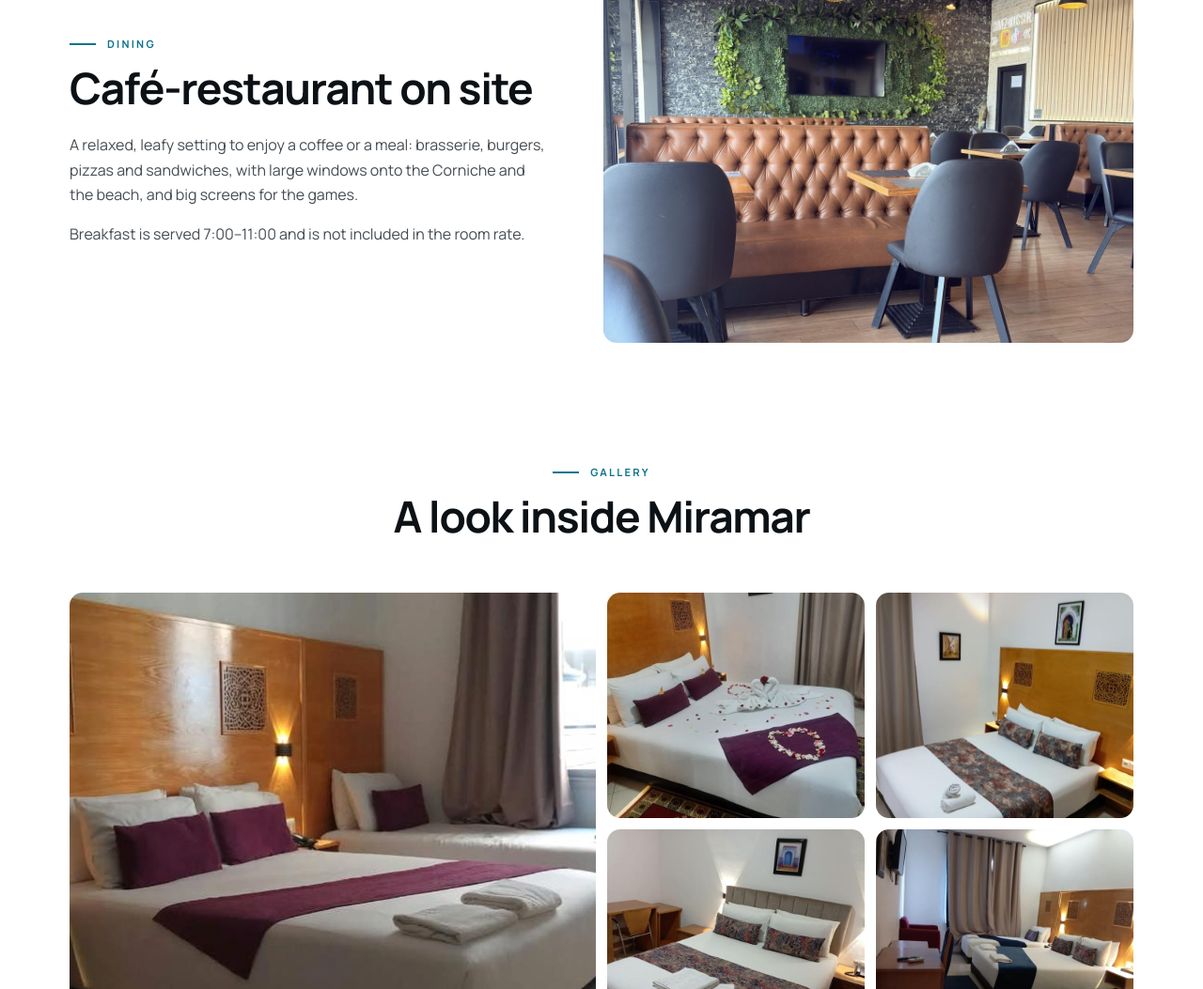
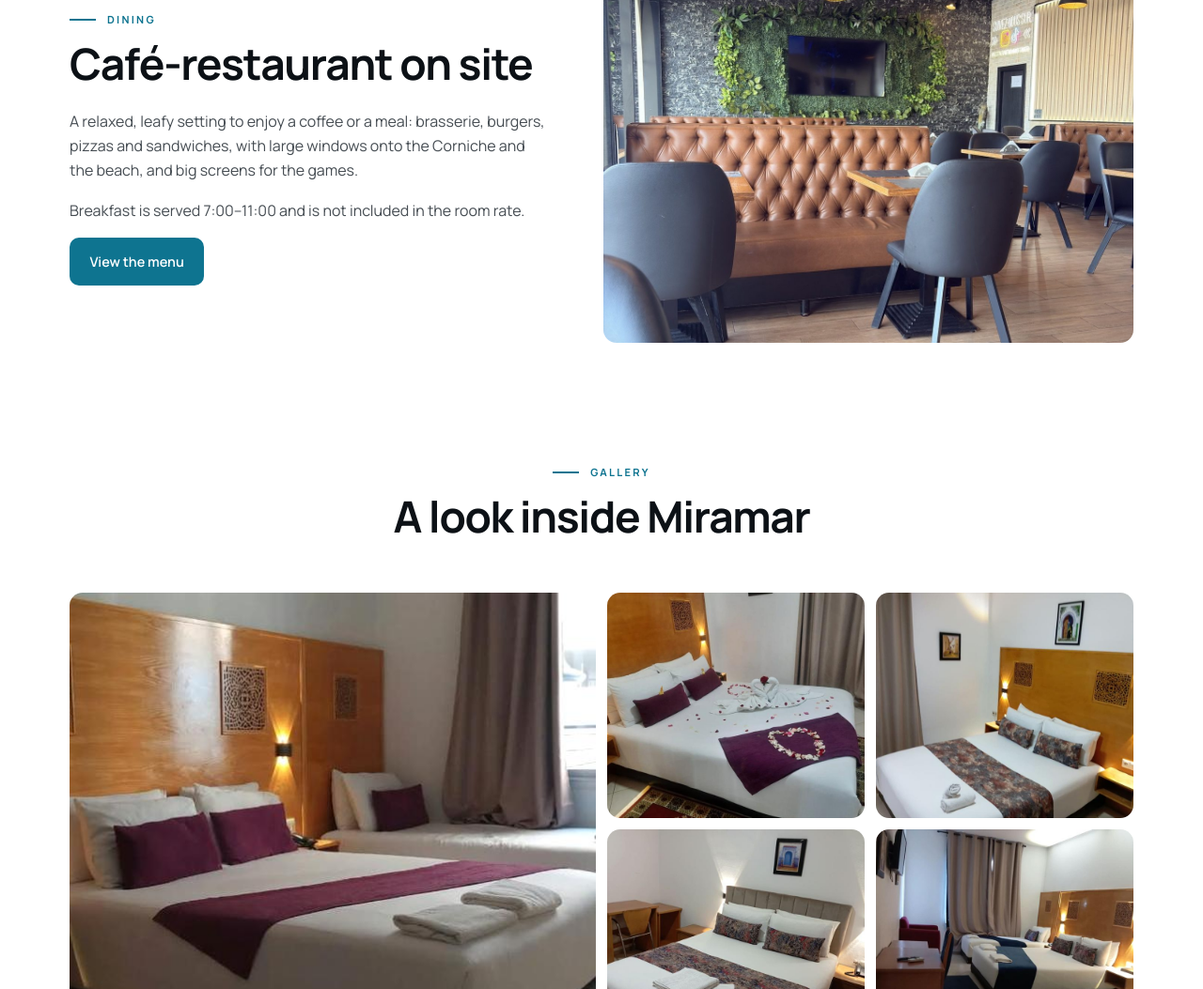
Before and after one commit to mouadamraji2020-star/HotelMiramar, a plain HTML site: page index.html in a window 1280 px wide. Shown: the part 4281-5334 px from the top of the page at 94% size. Drawn offline with Linux system fonts and the light colour scheme.

Commit message:
Add a "View the menu" button linking to the restaurant's online menu
Co-Authored-By: Claude Sonnet 5.5 <noreply@anthropic.com>
Claude-Session: https://claude.ai/code/session_01UwzTTof3oVuRbgLnMhYEf4

```diff
--- a/index.html
+++ b/index.html
@@ -679,6 +679,7 @@
       <h2 data-i18n="din_title">Café-restaurant on site</h2>
       <p data-i18n="din_p1">A relaxed, leafy setting to enjoy a coffee or a meal: brasserie, burgers, pizzas and sandwiches, with large windows onto the Corniche and the beach, and big screens for the games.</p>
       <p data-i18n="din_p2">Breakfast is served 7:00–11:00 and is not included in the room rate.</p>
+      <a class="btn btn-primary" href="https://scan.feadys.com/?uidEts=49LoPLdY4XR8SEtc3vqcTas2Nwn2&amp;OrderOnline=false" target="_blank" rel="noopener" data-i18n="din_menu">View the menu</a>
     </div>
     <div class="dining-media reveal">
       <div class="dm dm-main" role="img" aria-label="Café-restaurant of Hôtel Miramar Tanger"></div>
@@ -888,7 +889,7 @@ const T = {
   book_stay:"Book your stay",see_rooms:"Discover our rooms",checkin:"Check-in",checkout:"Check-out",guests:"Guests",room:"Room",check_avail:"Check availability",
   about_eyebrow:"Welcome",about_title:"Your stay by the sea in Tangier",
   about_p1:"Hôtel Miramar sits right on the Corniche, across the road from Tangier Beach and a short walk from Tanja Marina Bay. Many of our rooms look straight out over the bay towards Spain.",
-  din_eyebrow:"Dining",din_title:"Café-restaurant on site",din_p1:"A relaxed, leafy setting to enjoy a coffee or a meal: brasserie, burgers, pizzas and sandwiches, with large windows onto the Corniche and the beach, and big screens for the games.",din_p2:"Breakfast is served 7:00–11:00 and is not included in the room rate.",
+  din_eyebrow:"Dining",din_title:"Café-restaurant on site",din_p1:"A relaxed, leafy setting to enjoy a coffee or a meal: brasserie, burgers, pizzas and sandwiches, with large windows onto the Corniche and the beach, and big screens for the games.",din_menu:"View the menu",din_p2:"Breakfast is served 7:00–11:00 and is not included in the room rate.",
   about_p3:"One of the best-rated hotels for couples and families, with a café-restaurant on site and panoramic views over the beach and the marina.",
   about_p2:"Our team at reception is here day and night to help with anything — from your arrival by ferry or plane to finding the best way through the Medina.",
   fact1:"rooms over 4 floors",fact2b:"Sea",fact2:"right in front of the hotel",fact3:"reception",
@@ -916,7 +917,7 @@ const T = {
   book_stay:"Réserver votre séjour",see_rooms:"Découvrir nos chambres",checkin:"Arrivée",checkout:"Départ",guests:"Personnes",room:"Chambre",check_avail:"Vérifier la disponibilité",
   about_eyebrow:"Bienvenue",about_title:"Votre séjour face à la mer à Tanger",
   about_p1:"L'Hôtel Miramar se trouve sur la Corniche, juste en face de la plage de Tanger et à quelques pas de Tanja Marina Bay. Beaucoup de nos chambres donnent directement sur la baie et l'Espagne.",
-  din_eyebrow:"Restauration",din_title:"Café-restaurant sur place",din_p1:"Un cadre détendu et verdoyant pour savourer un café ou un repas : brasserie, burgers, pizzas et sandwichs, avec de grandes baies vitrées sur la Corniche et la plage, et de grands écrans pour les matchs.",din_p2:"Le petit-déjeuner est servi de 7h à 11h et n'est pas inclus dans le tarif de la chambre.",
+  din_eyebrow:"Restauration",din_title:"Café-restaurant sur place",din_p1:"Un cadre détendu et verdoyant pour savourer un café ou un repas : brasserie, burgers, pizzas et sandwichs, avec de grandes baies vitrées sur la Corniche et la plage, et de grands écrans pour les matchs.",din_menu:"Voir le menu",din_p2:"Le petit-déjeuner est servi de 7h à 11h et n'est pas inclus dans le tarif de la chambre.",
   about_p3:"L'un des hôtels les mieux notés pour les couples et les familles, avec un café-restaurant sur place et une vue panoramique sur la plage et la marina.",
   about_p2:"Notre réception vous accueille jour et nuit — de votre arrivée en ferry ou en avion jusqu'aux meilleurs conseils pour découvrir la Médina.",
   fact1:"chambres sur 4 étages",fact2b:"Mer",fact2:"juste en face de l'hôtel",fact3:"réception",
@@ -944,7 +945,7 @@ const T = {
   book_stay:"احجز إقامتك",see_rooms:"اكتشف غرفنا",checkin:"الوصول",checkout:"المغادرة",guests:"عدد الأشخاص",room:"الغرفة",check_avail:"تحقق من التوفر",
   about_eyebrow:"مرحباً بكم",about_title:"إقامتك على البحر في طنجة",
   about_p1:"يقع فندق ميرامار على الكورنيش مباشرة، مقابل شاطئ طنجة وعلى بعد خطوات من مارينا طنجة. تطل العديد من غرفنا على الخليج نحو إسبانيا.",
-  din_eyebrow:"المطعم",din_title:"مقهى ومطعم داخل الفندق",din_p1:"أجواء هادئة تغمرها النباتات الخضراء للاستمتاع بقهوة أو وجبة: أطباق براسري وبرغر وبيتزا وساندويتشات، مع نوافذ كبيرة تطل على الكورنيش والشاطئ وشاشات كبيرة لمتابعة المباريات.",din_p2:"يُقدَّم الفطور من 7:00 إلى 11:00 وهو غير مشمول في سعر الغرفة.",
+  din_eyebrow:"المطعم",din_title:"مقهى ومطعم داخل الفندق",din_p1:"أجواء هادئة تغمرها النباتات الخضراء للاستمتاع بقهوة أو وجبة: أطباق براسري وبرغر وبيتزا وساندويتشات، مع نوافذ كبيرة تطل على الكورنيش والشاطئ وشاشات كبيرة لمتابعة المباريات.",din_menu:"عرض قائمة الطعام",din_p2:"يُقدَّم الفطور من 7:00 إلى 11:00 وهو غير مشمول في سعر الغرفة.",
   about_p3:"من أعلى الفنادق تقييماً للأزواج والعائلات، مع مقهى ومطعم داخل الفندق وإطلالة بانورامية على الشاطئ والمارينا.",
   about_p2:"فريق الاستقبال في خدمتكم ليلاً ونهاراً — من وصولكم بالباخرة أو الطائرة إلى أفضل النصائح لزيارة المدينة القديمة.",
   fact1:"غرفة على 4 طوابق",fact2b:"البحر",fact2:"أمام الفندق مباشرة",fact3:"استقبال",
```
